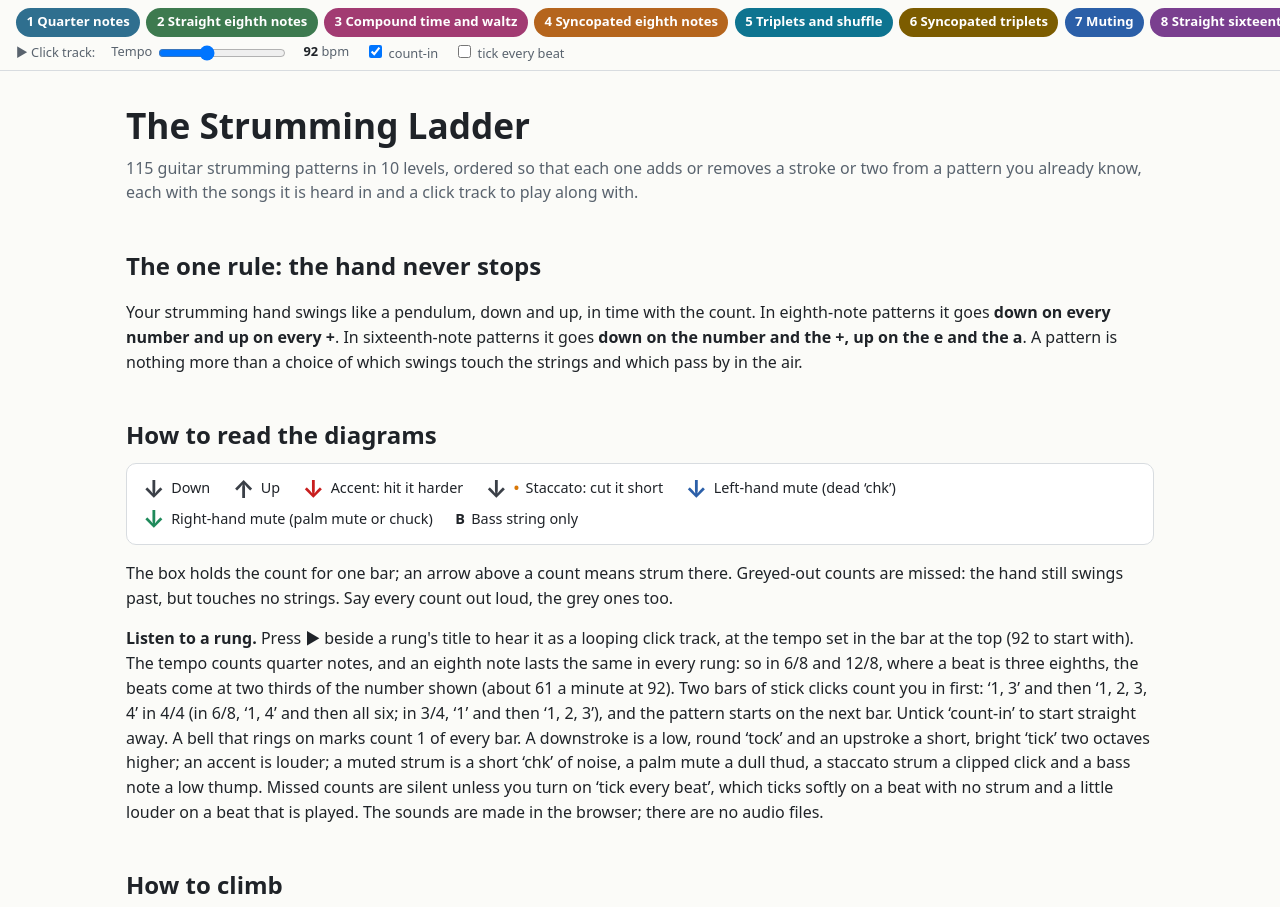
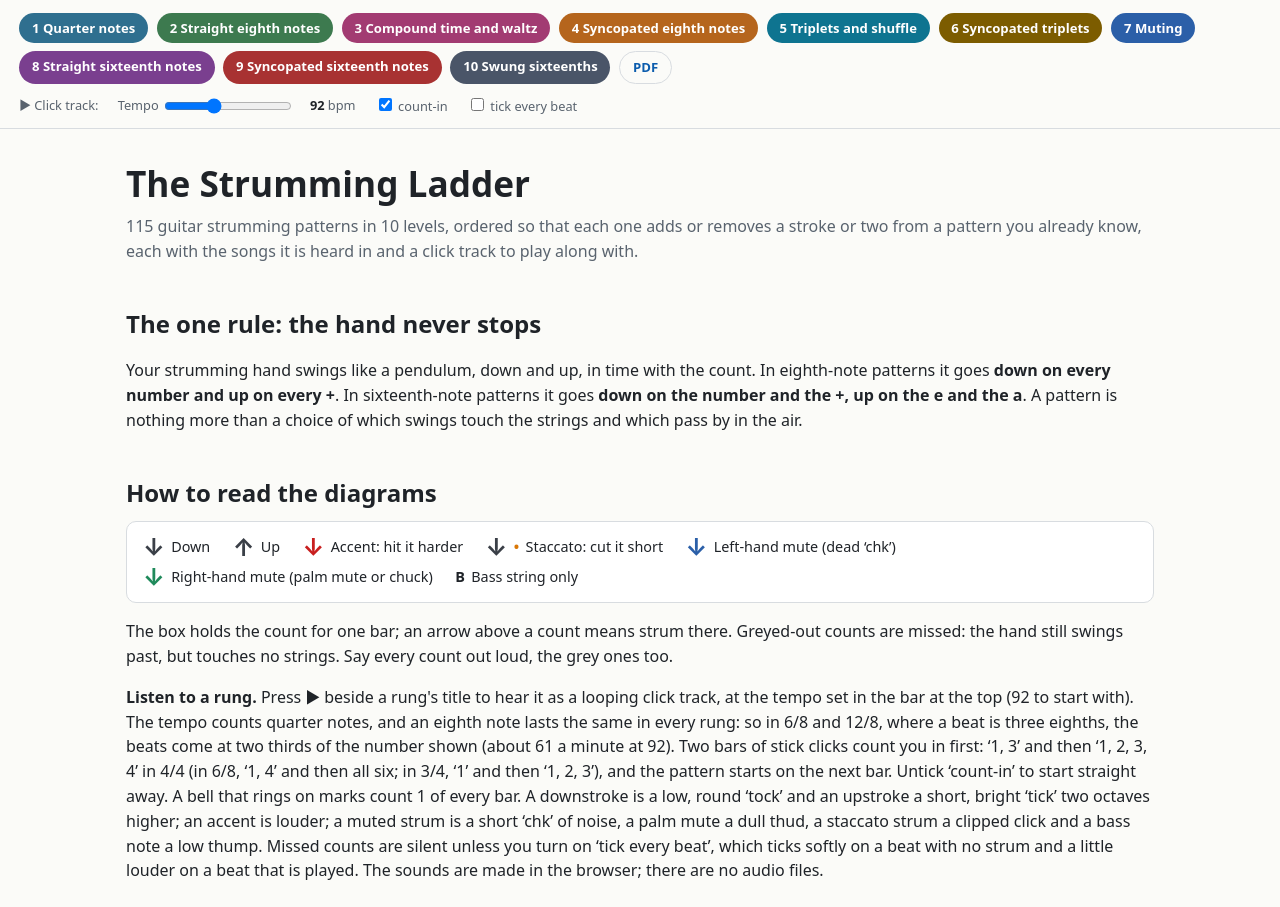
Before and after one commit to pedromsantos/strumming-ladder, a plain HTML site: page index.html in a window 1280 px wide. Shown: the top 907 px of the page. Drawn offline with Linux system fonts and the light colour scheme.

Commit message:
Roomier top bar: section buttons wrap onto two rows
Co-Authored-By: Claude Fable 5.2 <noreply@anthropic.com>

```diff
--- a/index.html
+++ b/index.html
@@ -17,11 +17,13 @@ h2{margin:2.6rem 0 .6rem;font-size:1.5rem}
 h3{margin:1.6rem 0 .5rem;font-size:1.05rem}
 .lede{color:var(--muted);margin:0 0 1rem}
 .top{position:sticky;top:0;z-index:5;background:var(--bg);border-bottom:1px solid var(--line)}
-nav.levels{padding:.5rem 1rem .3rem;
-display:flex;gap:.4rem;overflow-x:auto;white-space:nowrap}
-nav.levels a{text-decoration:none;color:#fff;background:var(--lv,#4a5568);padding:.2rem .65rem;border-radius:999px;font-size:.82rem;font-weight:600}
+html{scroll-padding-top:var(--top-h,8.5rem)}
+nav.levels{padding:.8rem 1.2rem .55rem;
+display:flex;flex-wrap:wrap;gap:.5rem .55rem;white-space:nowrap}
+nav.levels a{text-decoration:none;color:#fff;background:var(--lv,#4a5568);padding:.32rem .8rem;border-radius:999px;font-size:.82rem;font-weight:600}
+@media (max-width:760px){nav.levels{flex-wrap:nowrap;overflow-x:auto;padding:.6rem 1rem .45rem}}
 nav.levels a.plain{background:none;color:var(--accent);border:1px solid var(--line)}
-.tempo{display:flex;flex-wrap:wrap;gap:.2rem 1rem;align-items:center;font-size:.8rem;color:var(--muted);padding:0 1rem .4rem}
+.tempo{display:flex;flex-wrap:wrap;gap:.3rem 1.2rem;align-items:center;font-size:.8rem;color:var(--muted);padding:.15rem 1.2rem .7rem}
 .tempo input[type=range]{width:8rem;vertical-align:middle}
 .tempo b{color:var(--fg);display:inline-block;min-width:1.7rem;text-align:right}
 button.play{font:inherit;font-size:.72rem;line-height:1;width:1.7rem;height:1.7rem;border-radius:999px;border:1px solid var(--line);background:var(--bg);color:var(--fg);cursor:pointer;padding:0}
@@ -36,7 +38,7 @@ button.play.on{background:var(--lv);color:#fff;border-color:var(--lv)}
 .level-head h3{margin:0;font-size:1.25rem;color:#fff}
 .level-head p{margin:.3rem 0 0;font-size:.92rem;opacity:.95}
 .rung{display:grid;grid-template-columns:minmax(0,23rem) minmax(0,1fr);gap:.4rem 1.4rem;background:var(--card);border:1px solid var(--line);
-border-radius:10px;padding:.75rem 1rem;margin:.55rem 0;scroll-margin-top:5.2rem}
+border-radius:10px;padding:.75rem 1rem;margin:.55rem 0}
 @media (max-width:760px){.rung{grid-template-columns:minmax(0,1fr)}}
 .rung>div{min-width:0}
 .rung h4{margin:0 0 .45rem;font-size:1.02rem;display:flex;flex-wrap:wrap;align-items:baseline;gap:.5rem}
@@ -257,6 +259,7 @@ footer{color:var(--muted);font-size:.85rem;margin-top:2.5rem}
 <p>A strumming pattern is a teacher&#x27;s reading of a recording, not a fixed fact: players vary the strum from bar to bar, sections differ, and lessons often simplify. The song pairings come from guitar-lesson and tab sites and were not checked against the recordings. Treat each song as a place where the pattern fits and can be heard, then let your ear refine it.</p>
 <footer>© 2026 Pedro Santos. Text and diagrams are licensed CC BY-SA 4.0. Also available as a <a href="strumming-ladder.pdf">PDF</a>. Found a wrong pattern? <a href="https://github.com/pedromsantos/strumming-ladder/issues">Report it</a>.</footer>
 </main>
+<script>(function(){var t=document.querySelector('.top');if(!t)return;function f(){document.documentElement.style.setProperty('--top-h',(t.offsetHeight+12)+'px');}f();window.addEventListener('resize',f);})();</script>
 <script>
 (function(){
 var AC=window.AudioContext||window.webkitAudioContext; if(!AC) return;
```
